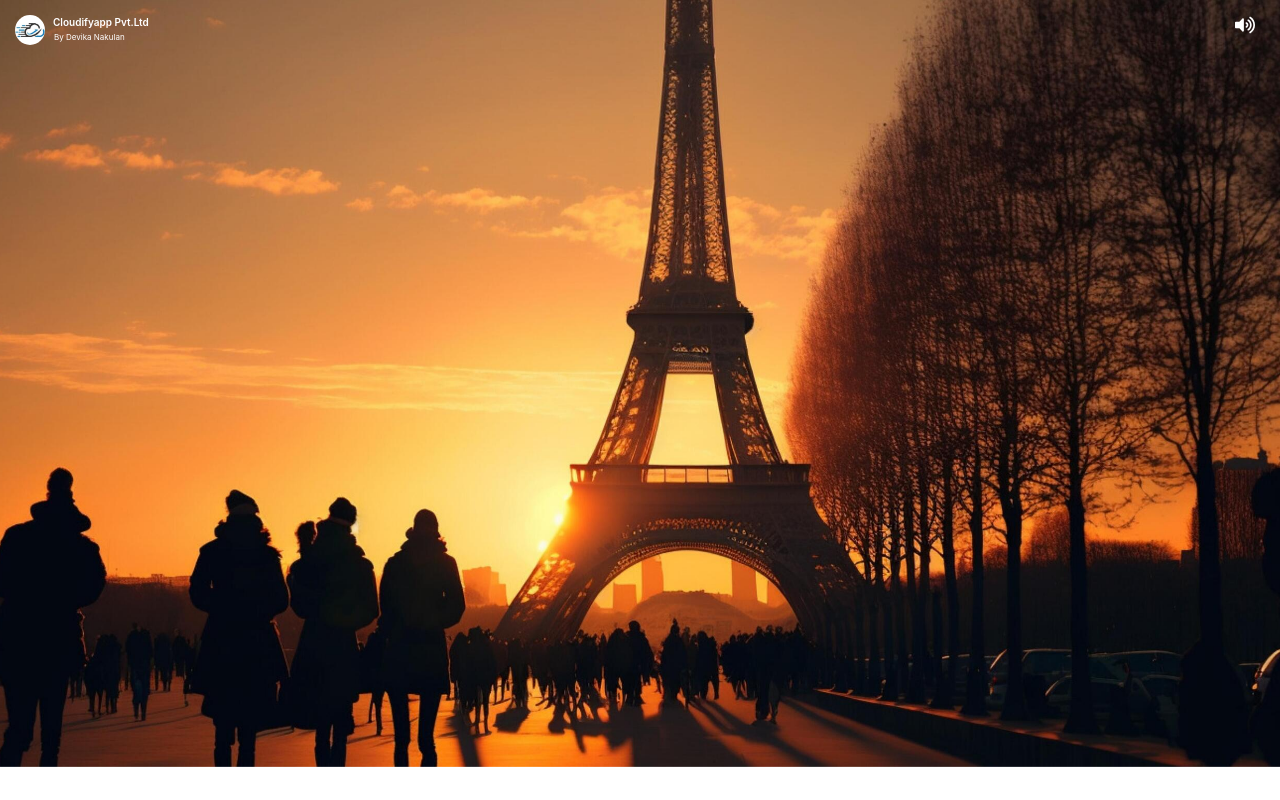
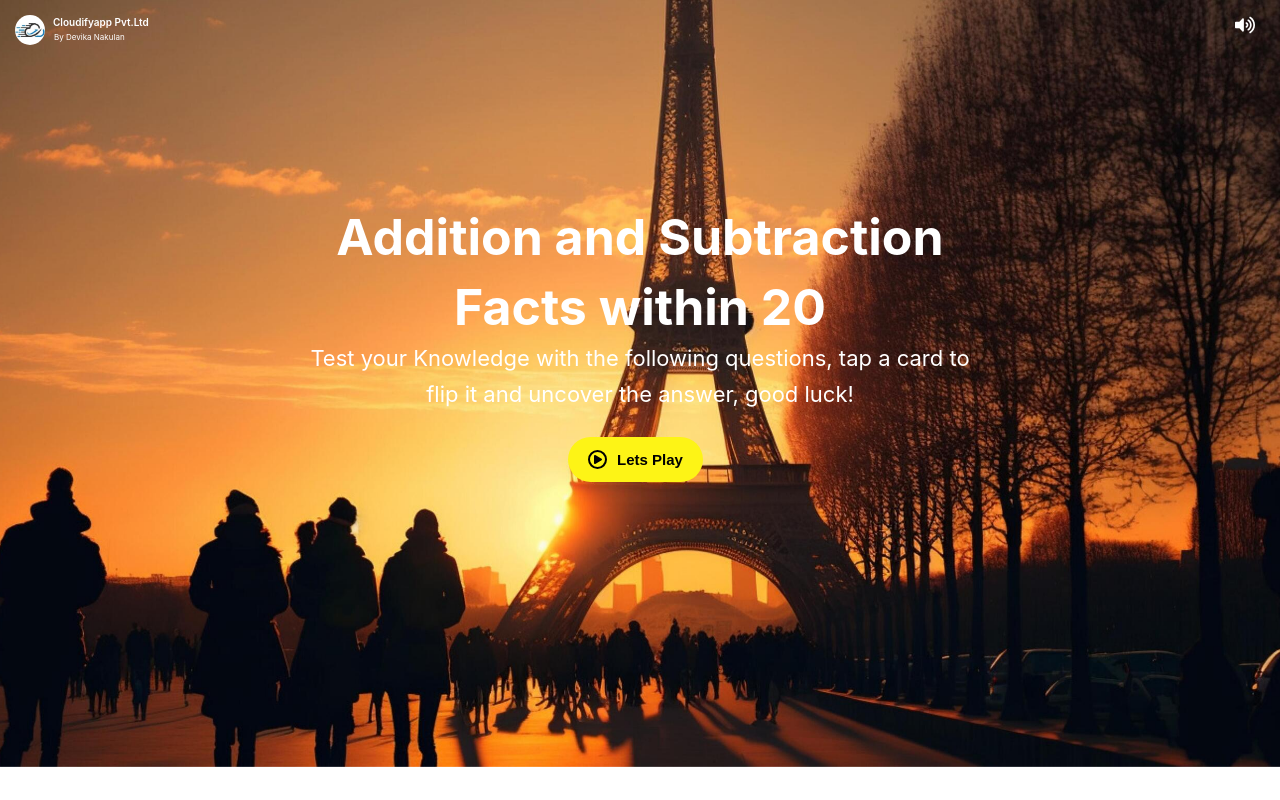
Before and after one commit to devu11/CARD_FLIP_REACT_APP, a React (Create React App) app: page / in a window 1280 px wide. Shown: the top 800 px of the page. Built offline with nearby package versions, Linux system fonts and the light colour scheme.

Commit message:
play btn animated

```diff
--- a/src/App.css
+++ b/src/App.css
@@ -70,3 +70,73 @@
   color: white;
   cursor: pointer;
 }
+.main-content {
+  position: absolute;
+  top: 50%;
+  left: 50%;
+  transform: translate(-50%, -50%);
+  text-align: center;
+  color: white;
+  width: 80%;
+}
+
+.title {
+  font-weight: 700;
+  font-size: 50px;
+  line-height: 70px;
+
+}
+
+.description {
+  font-size: 22px;
+  font-weight: 400;
+  line-height: 36px;
+  margin-bottom: 40px;
+  transform: translateY(-35px);
+}
+
+.play-button {
+  display: flex;
+  align-items: center;
+  justify-content: center;
+  padding: 13px 20px;
+  font-size: 15px;
+  line-height: 15px;
+  font-weight: 700;
+  color: black;
+  background-color: #FDF416;
+  border: none;
+  border-radius: 5px;
+  cursor: pointer;
+  transform: translateY(-50px);
+  margin-left: 440px;
+  border-radius: 30px;
+  position: relative;
+}
+.circle {
+  display: flex;
+  align-items: center;
+  justify-content: center;
+  width: 15px;
+  height: 15px;
+  background-color: #FDF416;
+  border-radius: 50% ;
+  margin-right: 10px;
+  border: 2px solid black;
+
+}
+
+.play-icon {
+  color: black;
+  width: 8px;
+}
+
+.play-button:hover .play-icon {
+  animation: rotate .5s linear infinite;
+}
+
+@keyframes rotate {
+  100% {
+    transform: rotate(360deg);
+  }
+}
--- a/src/App.js
+++ b/src/App.js
@@ -1,7 +1,7 @@
 import React, { useState } from "react";
 import "./App.css";
 import logo from "./images/logo.jpg";
-import { FaVolumeMute, FaVolumeUp } from "react-icons/fa";
+import { FaVolumeMute, FaVolumeUp, FaPlay } from "react-icons/fa";
 
 function App() {
   const [isMuted, setIsMuted] = useState(false);
@@ -23,6 +23,21 @@ function App() {
           <div className="mute-icon" onClick={handleToggleMute}>
             {isMuted ? <FaVolumeMute /> : <FaVolumeUp />}
           </div>
+          <div className="main-content">
+            <h1 className="title">
+              Addition and Subtraction<br></br> Facts within 20
+            </h1>
+            <p className="description">
+              Test your Knowledge with the following questions, tap a card to{" "}
+              <br></br> flip it and uncover the answer, good luck!
+            </p>
+            <button className="play-button">
+              <div className="circle">
+                <FaPlay className="play-icon" />
+              </div>
+              Lets Play
+            </button>
+          </div>
         </div>
       </div>
     </div>
```
